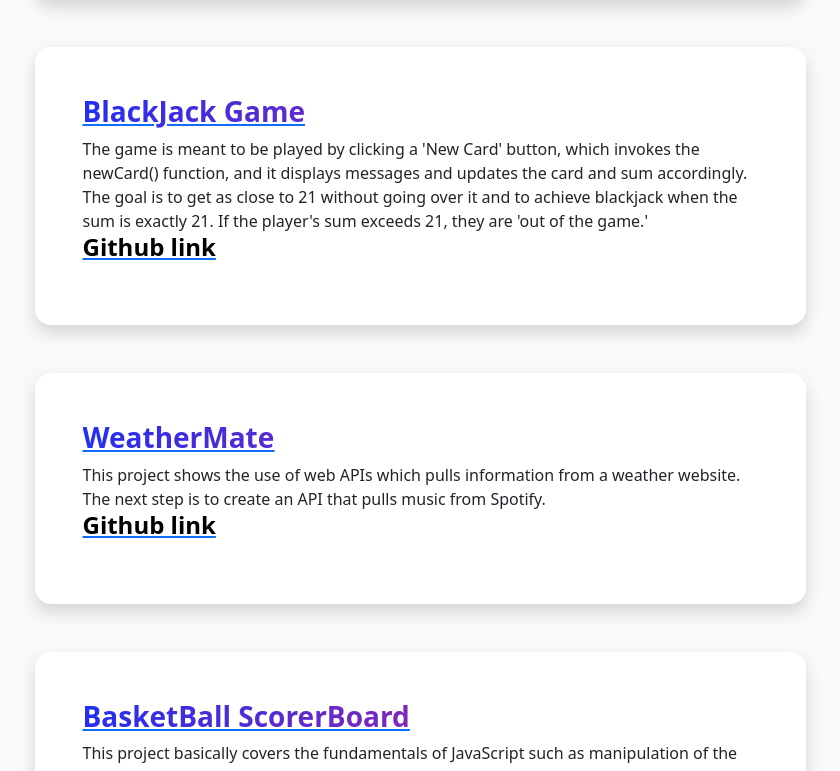
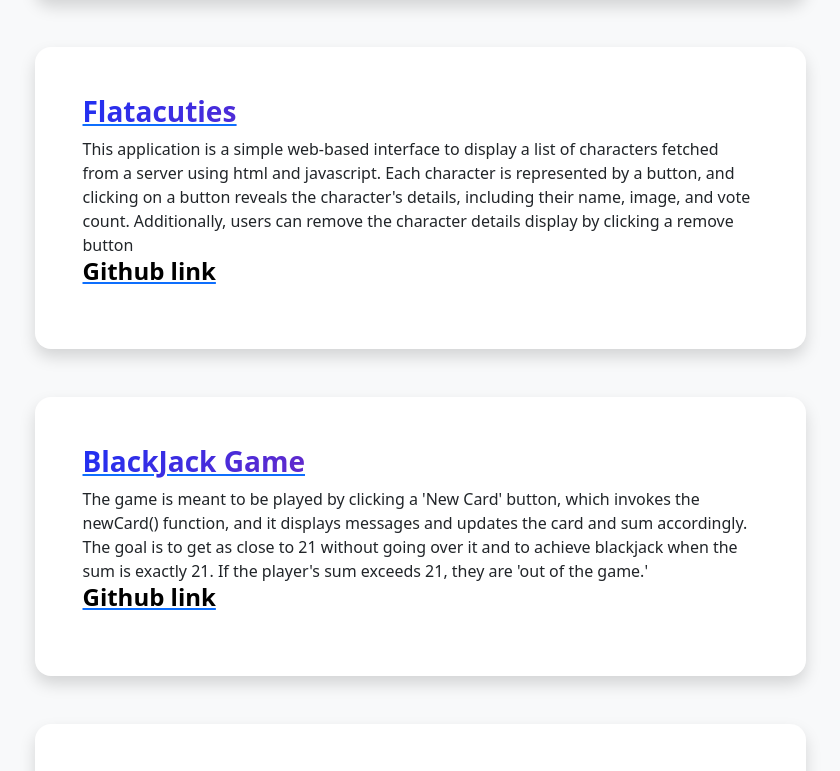
Before and after one commit to jakatsa/portfolio, a React (Vite) app in the folder portfolio/: page /Projects in a window 1280 px wide. Shown: the part 1949-2720 px from the top of the page, without its empty margins (220-1060 px from the left). Built offline with nearby package versions, Linux system fonts and the light colour scheme.

Commit message:
additon of flatacuties project

```diff
--- a/portfolio/src/components/Projects.jsx
+++ b/portfolio/src/components/Projects.jsx
@@ -12,7 +12,7 @@ export const Projects = () => {
               </h1>
             </div>
             <div className="row gx-5 justify-content-center">
-               <ProjectCard
+              <ProjectCard
                 title="PataPic"
                 description="I had the honor of working with Vincent, a creative FreeLance photographer owner of PataPic. I enjoyed working on this and contributing to the dreams of another young person. This image portfolio is subtle yet captivating.
                 This project was created using wordpress CMS"
@@ -44,13 +44,20 @@ export const Projects = () => {
                 githubLink="https://github.com/jakatsa/ecommerce-frontend"
               />
 
-
               <ProjectCard
                 title="React travel journal"
                 description="The second Scrimba React solo project builds on the knowledge gained by the first. It then introduces working with props, using a data page containing an array of objects, and using the JavaScript map method to render components."
                 liveLink="https://reacttraveljournal.netlify.app/"
                 githubLink="https://github.com/jakatsa/traveljournal"
               />
+
+              <ProjectCard
+                title="Flatacuties"
+                description="This application is a simple web-based interface to display a list of characters fetched from a server using html and javascript. Each character is represented by a button, and clicking on a button reveals the character's details, including their name, image, and vote count. Additionally, users can remove the character details display by clicking a remove button"
+                liveLink="https://flatacuties-rust.vercel.app/"
+                githubLink="https://github.com/jakatsa/flatacuties"
+              />
+
               <ProjectCard
                 title="BlackJack Game"
                 description="The game is meant to be played by clicking a 'New Card' button, which invokes the newCard() function, and it displays messages and updates the card and sum accordingly. The goal is to get as close to 21 without going over it and to achieve blackjack when the sum is exactly 21. If the player's sum exceeds 21, they are 'out of the game.'"
```
